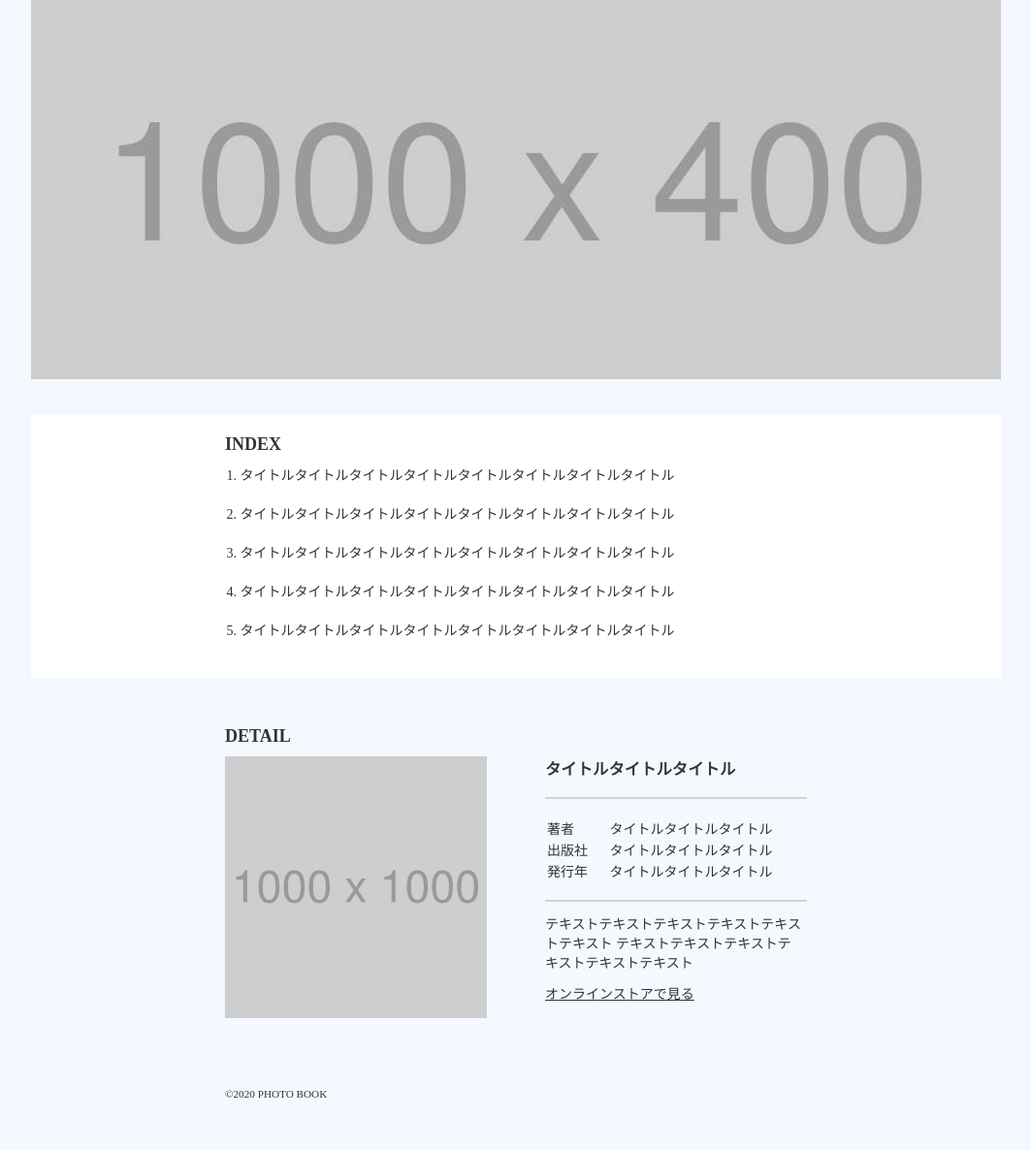
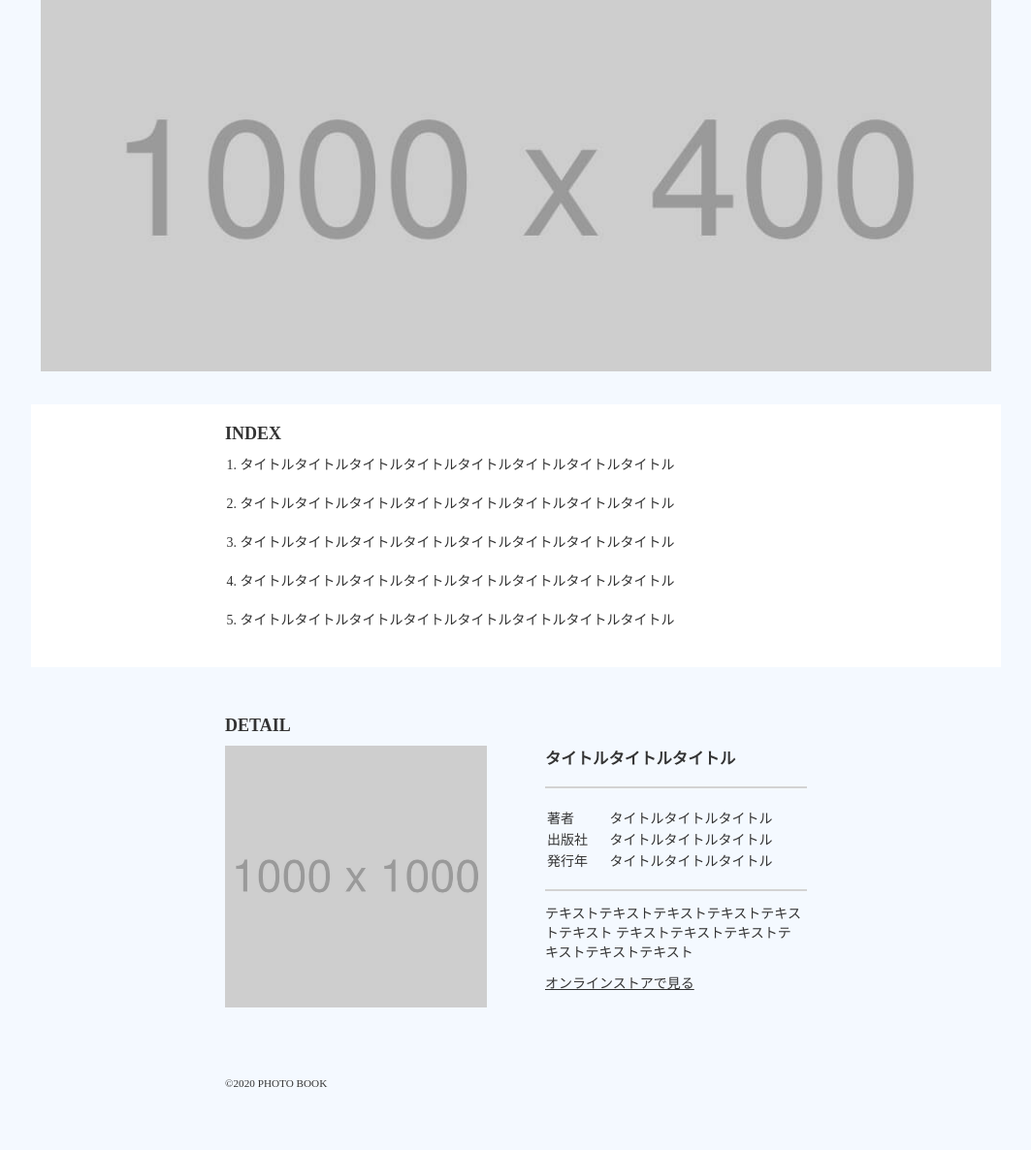
Before and after one commit to fjsho/code-step, a website: page intro-photo-lp/index.html in a window 1280 px wide. Shown: the part 101-1287 px from the top of the page at 97% size, without its empty margins (108-1171 px from the left). Drawn offline with Linux system fonts and the light colour scheme; some packages are replaced by stand-ins of ours.

Commit message:
fix: お手本を参考に一部修正

```diff
--- a/intro-photo-lp/css/style.css
+++ b/intro-photo-lp/css/style.css
@@ -1,21 +1,22 @@
 @charset "UTF-8";
+
+html {
+  font-size: 100%;
+}
 
 body {
   background-color:#F4F9FF;
-  max-width: 1000px;
-  margin: 0 auto;
   color: #333333;
-  font-size: 14px;
-  font-family: "メイリオ";
+  font-size: 0.875rem;
 }
 
 header {
+  width: 160px;
   margin-top: 60px
 }
 
-h2 {
-  font-size: 18px;
-  padding-bottom: 10px;
+img {
+  max-width: 100%;
 }
 
 h3 {
@@ -53,6 +54,8 @@ a:hover {
 }
 
 #mainvisual {
+  max-width: max-content;
+  padding: 0 10px;
 }
 
 #index {
@@ -68,12 +71,19 @@ a:hover {
   flex-direction: row;
 }
 
-.logo img {
-  width: 160px;
+.container {
+  max-width: 1000px;
+  margin: 0 auto;
+}
+
+.section-title {
+  font-size: 1.125rem;
+  padding-bottom: 10px;
 }
 
 .image {
-  padding-right: 60px;
+  width: 270px;
+  margin-right: 60px;
 }
 
 .text {
--- a/intro-photo-lp/index.html
+++ b/intro-photo-lp/index.html
@@ -15,6 +15,7 @@
     <link rel="stylesheet" href="./css/style.css" />
   </head>
   <body>
+    <div class="container">
       <header>
         <div class="logo">
           <h1>
@@ -24,13 +25,14 @@
           </h1>
         </div>
       </header>
+
       <main>
         <div id="mainvisual">
-        <h1><img src="./img/mainvisual.jpg" alt="メインビジュアル" /></h1>
+          <img src="./img/mainvisual.jpg" alt="メインビジュアル" />
         </div>
         <section id="index">
           <div class="contents-wrapper">
-          <h2>INDEX</h2>
+            <h2 class="section-title">INDEX</h2>
             <div class="contents">
               <ol>
                 <li>
@@ -52,13 +54,12 @@
             </div>
           </div>
         </section>
+
         <section id="detail">
           <div class="contents-wrapper">
-          <h2>DETAIL</h2>
+            <h2  class="section-title">DETAIL</h2>
             <div class="contents">
-            <div class="image">
-              <img src="./img/detail.jpg" alt="詳細イメージ" width="270" />
-            </div>
+              <img class="image" src="./img/detail.jpg" alt="詳細イメージ" width="270" />
               <div class="textarea">
                 <h3>タイトルタイトルタイトル</h3>
                 <table>
@@ -89,10 +90,12 @@
           </div>
         </section>
       </main>
+
       <footer>
         <div class="contents-wrapper">
           <small>&copy;2020 PHOTO BOOK</small>
         </div>
       </footer>
+    </div>
   </body>
 </html>
```
Lines whose indentation alone changed are shown as unchanged.
